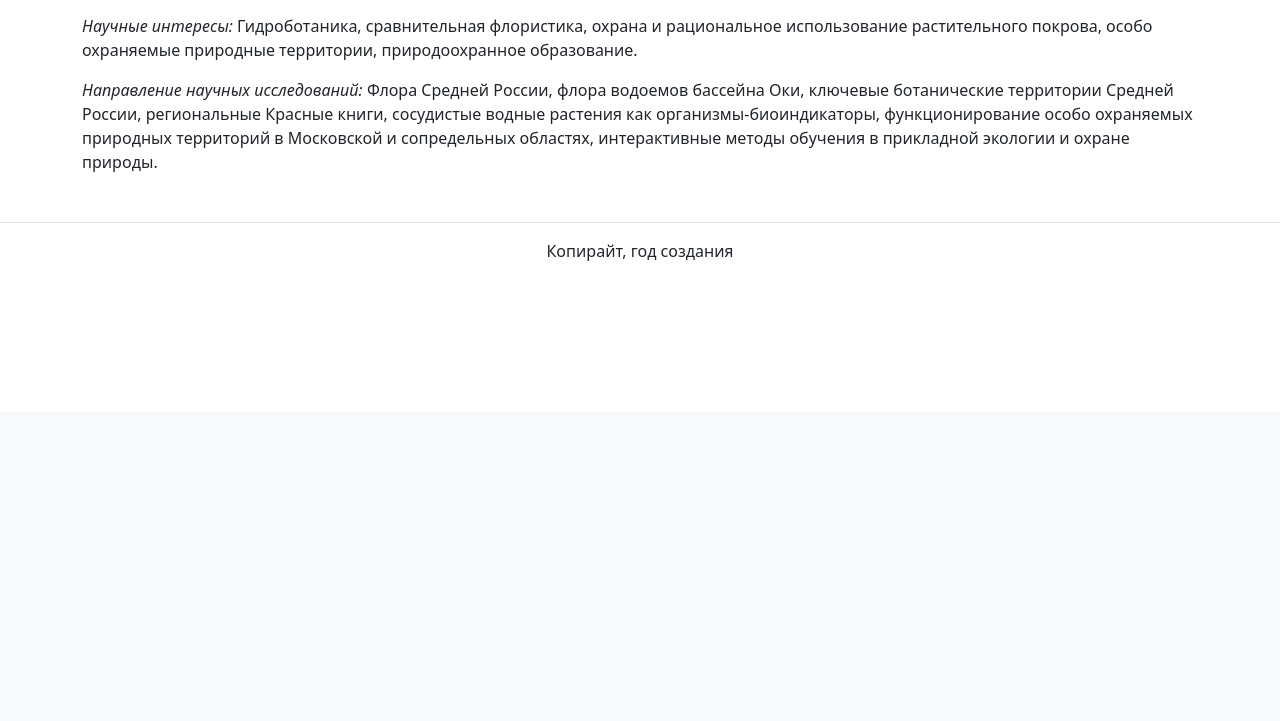
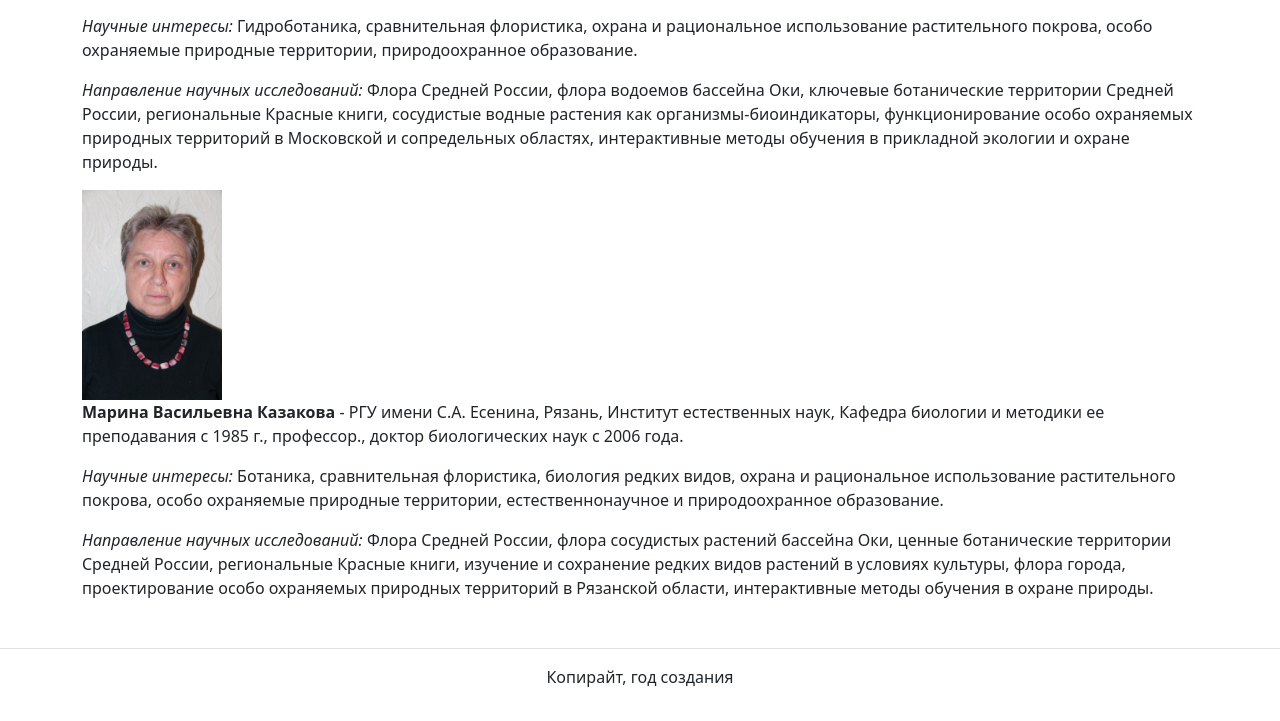
Before and after one commit to kadim-git/ORB_Flora, a Django app: page / in a window 1280 px wide. Shown: the part 388-1109 px from the top of the page. Before the commit the page ends 649 px from the top, so only its background shows below. Run offline with Django 4.2, Linux system fonts and the light colour scheme; some libraries are stand-ins or nearby versions.

Commit message:
Index.html added KazakovaMV

```diff
--- a/orb_flora/templates/homepage/index.html
+++ b/orb_flora/templates/homepage/index.html
@@ -6,7 +6,8 @@
 {% block content %}
   <h1>Флора бассейна реки Ока. Главная страница.</h1>
   <h2>Сотрудники:</h2>
-  <img src="{% static 'img/Andrej_Scherbakov.jpg' %}" alt="Андрей Викторович Щербаков">
+  <div>
+  <img width=140px src="{% static 'img/Andrej_Scherbakov.jpg' %}" alt="Андрей Викторович Щербаков">
   <div>
     <p><b>Андрей Викторович Щербаков </b>- МГУ имени М.В. Ломоносова, Биологический факультет,
       Кафедра высших растений, ведущий научный сотрудник с 1979г., доктор биологических наук с 2012 года.</p>
@@ -16,5 +17,21 @@
         флора водоемов бассейна Оки, ключевые ботанические территории Средней России,
         региональные Красные книги, сосудистые водные растения как организмы-биоиндикаторы, функционирование особо охраняемых природных территорий в Московской и сопредельных областях, интерактивные методы обучения в прикладной экологии и охране природы.</p>
     </div>
+  </div>
+  <div>
+    <img width=140px src="{% static 'img/KazakovaMV.jpg' %}" alt="Марина Васильевна Казакова">
+    <div>
+      <p><b>Марина Васильевна Казакова </b>- РГУ имени С.А. Есенина, Рязань, Институт естественных наук,
+         Кафедра биологии и методики ее преподавания с 1985 г., профессор., доктор биологических наук с 2006 года.</p>
+        <p><i>Научные интересы: </i>Ботаника, сравнительная флористика, биология редких видов, охрана и рациональное
+           использование растительного покрова, особо охраняемые природные территории,
+            естественнонаучное и природоохранное образование.</p>
+        <p><i>Направление научных исследований: </i>Флора Средней России,
+           флора сосудистых растений бассейна Оки,
+            ценные ботанические территории Средней России, региональные Красные книги,
+             изучение и сохранение редких видов растений в условиях культуры, флора города,
+              проектирование особо охраняемых природных территорий в Рязанской области,
+               интерактивные методы обучения в охране природы.</div>
+    </div>
 
 {% endblock %}
```
Also changed, not shown: orb_flora/static_dev/img/KazakovaMV.jpg (added).
